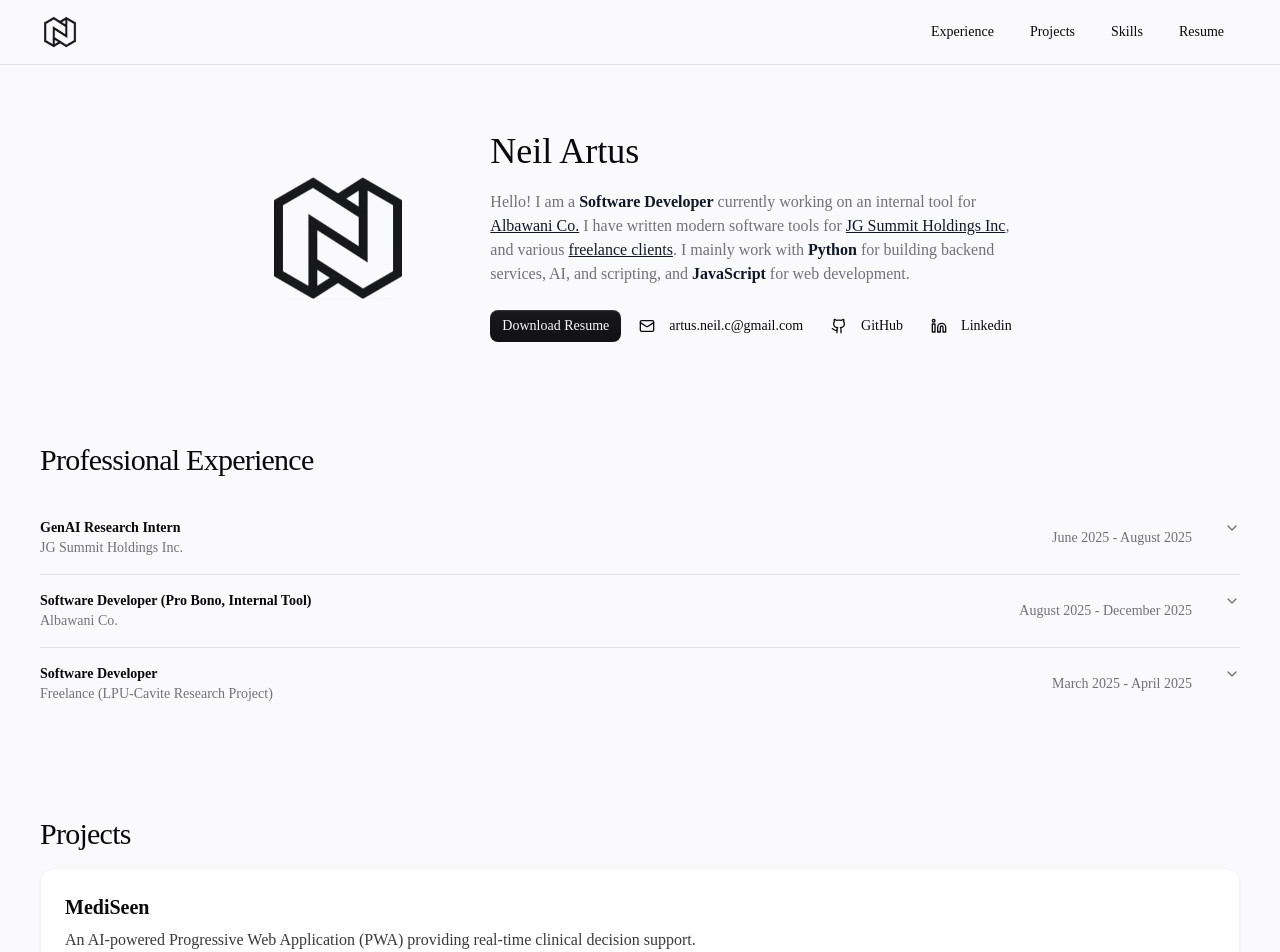
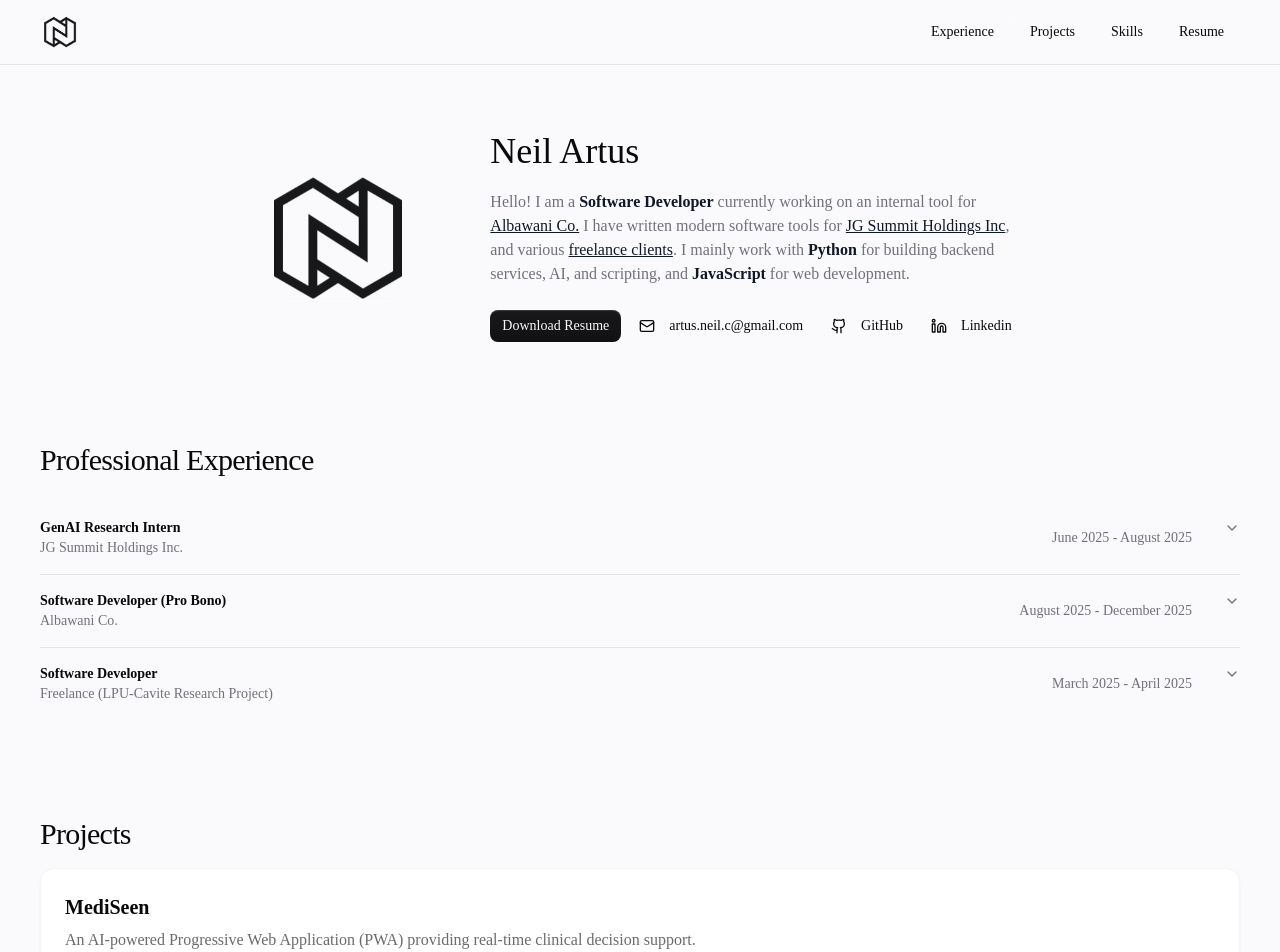
Before and after one commit to NeilR2s/dev-portfolio-, a React (Vite) app: page / in a window 1280 px wide. Shown: the top 952 px of the page. Built offline with nearby package versions, Linux system fonts and the light colour scheme; a web font is replaced by a local one.

Commit message:
fix(experience section) updated placeholder experience

```diff
--- a/package.json
+++ b/package.json
@@ -43,6 +43,7 @@
     "eslint-plugin-react-refresh": "^0.4.22",
     "globals": "^16.4.0",
     "tw-animate-css": "^1.4.0",
-    "vite": "^7.1.7"
+    "vite": "^7.1.7",
+    "vite-plugin-pwa": "^1.2.0"
   }
 }
--- a/src/components/ProjectsSection.jsx
+++ b/src/components/ProjectsSection.jsx
@@ -15,13 +15,14 @@ export default function Projects({portfolioData}) {
     return (
         <section id="projects" className="space-y-4">
             <SectionHeader  title="Projects" />
-            <div className="grid grid-cols-1 gap-6">
+            <div className="grid grid-cols-[auto, 1fr] gap-6">
                 {portfolioData.projects.map((project, index) => (
                     <Card key={index} className="flex flex-col border border-muted hover:border-primary/15 transition-colors h-full">
+
                         <CardHeader className="pb-0.5">
                             <CardTitle className="text-xl">{project.title}</CardTitle>
 
-                            <CardDescription className="text-base text-foreground/80 leading-snug">
+                            <CardDescription className="text-base text-foreground/60 leading-snug">
                                 {project.summary}
                             </CardDescription>
                         </CardHeader>
--- a/src/devData.js
+++ b/src/devData.js
@@ -42,14 +42,12 @@ export const portfolioData = {
         },
         {
             company: "Albawani Co.",
-            role: "Software Developer (Pro Bono, Internal Tool)",
+            role: "Software Developer (Pro Bono)",
             date: "August 2025 - December 2025",
             responsibilities: [
-                "Developed and deployed a full-stack generative AI web application with seamless data pipelines for internal use",
-                "Collaborated with an Agile team to iterate and produce a working proof of concept in a fast-paced environment",
-                "Conducted rigorous analysis of model accuracy to ensure alignment with business requirements.",
-                "Engineered a modular application architecture to improve maintainability and simplify the team turnover process.",
-                "Reduced future development time by writing comprehensive documentation and conducting knowledge transfer sessions."
+                "Simplified internal HR operations by developing an internal tool to automate employee attendance tracking.",
+                "Integrated the system with existing IT infrastructure on Hetzner bare-metal servers using Python and Flask.",
+                "Implemented secure authentication and role-based access control using Microsoft Entra ID to protect sensitive employee data.",
             ]
         },
         {
```
Also changed, not shown: public/mdsn.png (added), 1 other file (tests, documents, lock files or other folders).
